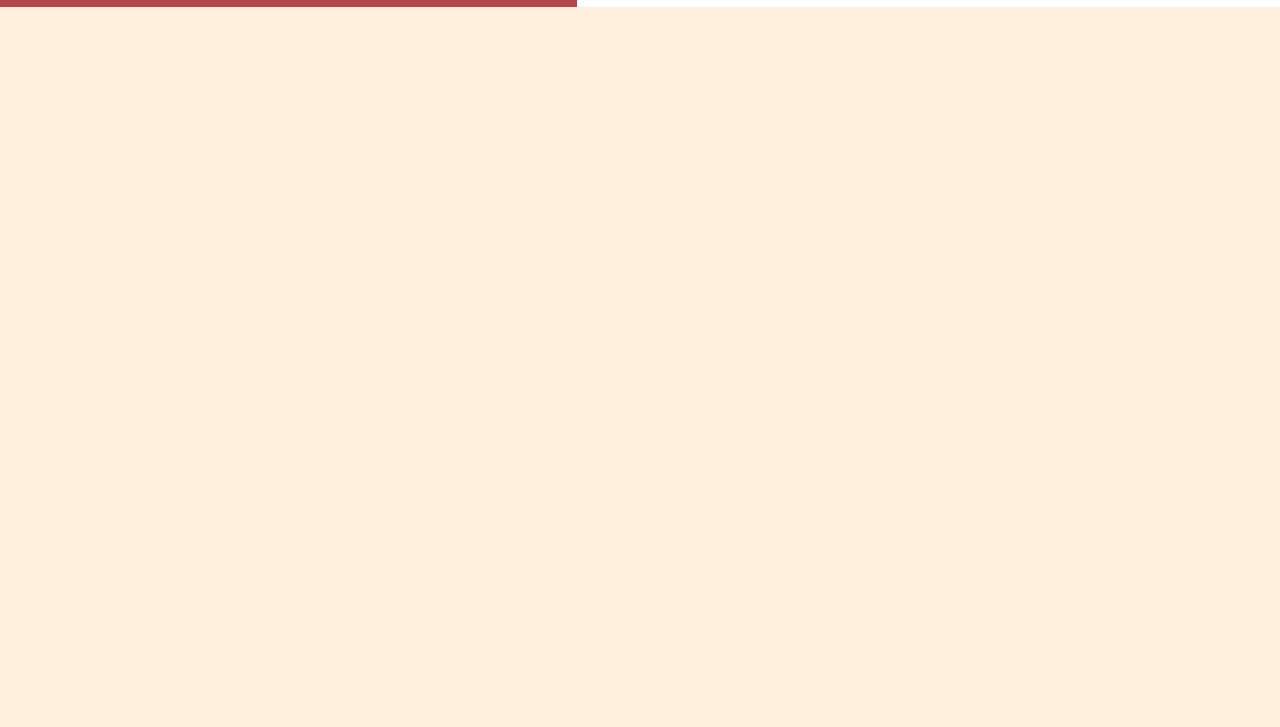
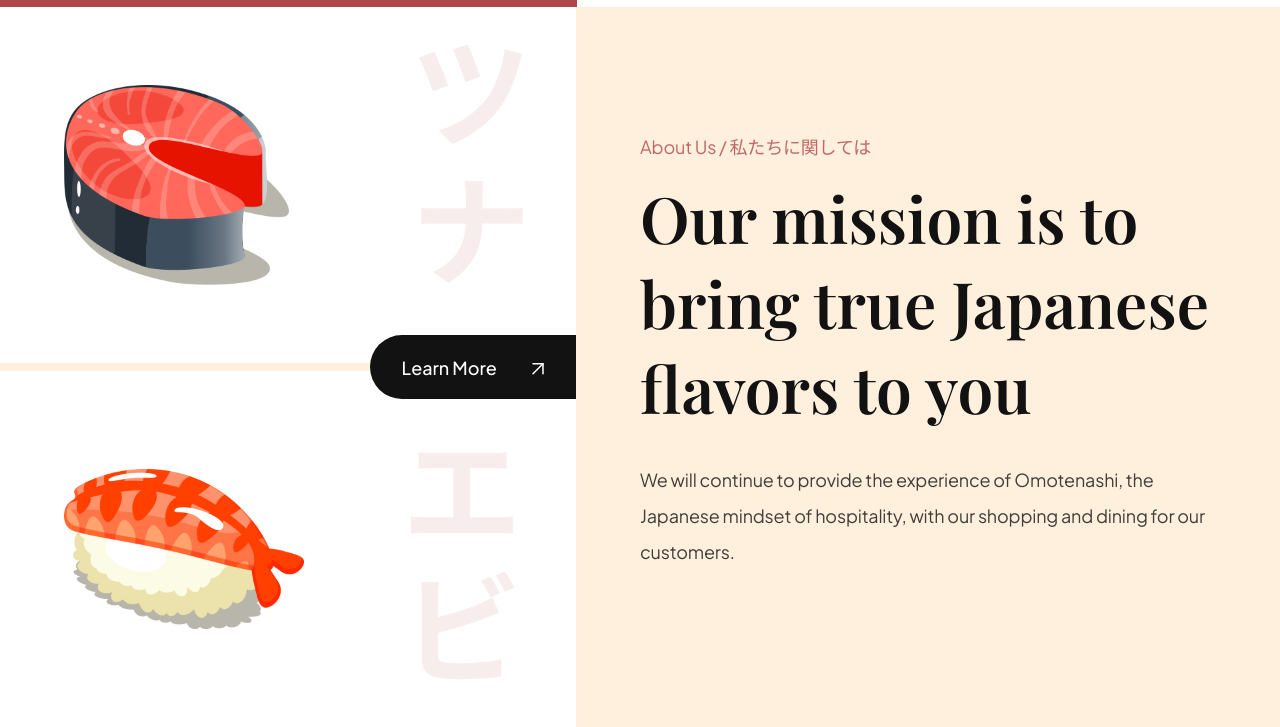
Before and after one commit to andmina/sushi-website, a plain HTML site: page index.html in a window 1280 px wide. Shown: the part 791-1518 px from the top of the page. Before the commit the page ends 800 px from the top, so only its background shows below. Drawn offline with nearby package versions, Linux system fonts and the light colour scheme.

Commit message:
Added the about section

```diff
--- a/css/sections/about.css
+++ b/css/sections/about.css
@@ -0,0 +1,72 @@
+.about-us {
+  display: flex;
+  min-height: 720px;
+  overflow: hidden;
+}
+
+.about-us__image {
+  flex: 1;
+  display: flex;
+  flex-direction: column;
+  justify-content: center;
+
+  background-color: var(--color-white);
+  position: relative;
+}
+
+.about-us__image div {
+  padding: 32px 64px;
+  flex: 1;
+  display: flex;
+  align-items: center;
+  background-position: center;
+  background-repeat: no-repeat;
+  background-size: contain;
+}
+.about-us__image-sushi3 {
+  border-bottom: 8px solid var(--color-creamson);
+  background-image: url("../../assets/about_bg1.png");
+}
+.about-us__image-sushi2 {
+  background-image: url("../../assets/about_bg2.png");
+}
+
+.about-us__image-sushi3 img {
+  width: 225px;
+  height: 200px;
+}
+.about-us__image-sushi2 img {
+  width: 240px;
+  height: 160px;
+}
+.about-us__button {
+  position: absolute; /*doesn't care about the rest of the items next to it*/
+  right: 0; /*go to the end of the container*/
+  padding: 12px 32px;
+  min-height: 64px;
+
+  background-color: var(--secondary-color);
+  border-radius: 32px 0 0 32px;
+  border: 0;
+  outline: 0;
+
+  color: #fff;
+  font-family: var(--plus-jakarta-sans);
+  font-weight: 500;
+  font-size: 18px;
+  line-height: 23px;
+  cursor: pointer;
+}
+
+.about-us__button img {
+  object-fit: contain;
+  margin-left: 32px;
+}
+
+.about-us__content {
+  padding: 64px;
+  flex: 1; /* .about-us__image-sushi2 img also has flex 1 so both will take 50% of the screen*/
+  display: flex;
+  justify-content: center;
+  flex-direction: column;
+}
--- a/index.html
+++ b/index.html
@@ -80,6 +80,34 @@
         </div>
       </div>
     </section>
+    <section class="about-us" id="about-us">
+      <div class="about-us__image">
+        <div class="about-us__image-sushi3">
+          <img src="assets/sushi-3.png" alt="sushi" />
+        </div>
+        <button class="about-us__button">
+          Learn More
+
+          <img src="assets/arrow-up-right.svg" alt="Learn More" />
+        </button>
+
+        <div class="about-us__image-sushi2">
+          <img src="assets/sushi-2.png" alt="sushi" />
+        </div>
+      </div>
+
+      <div class="about-us__content">
+        <p class="sushi__subtitle">About Us / 私たちに関しては</p>
+        <h3 class="sushi__title">
+          Our mission is to bring true Japanese flavors to you
+        </h3>
+        <p class="sushi__description">
+          We will continue to provide the experience of Omotenashi, the Japanese
+          mindset of hospitality, with our shopping and dining for our
+          customers.
+        </p>
+      </div>
+    </section>
 
     <script src="js/script.js" type="modeule"></script>
   </body>
```
